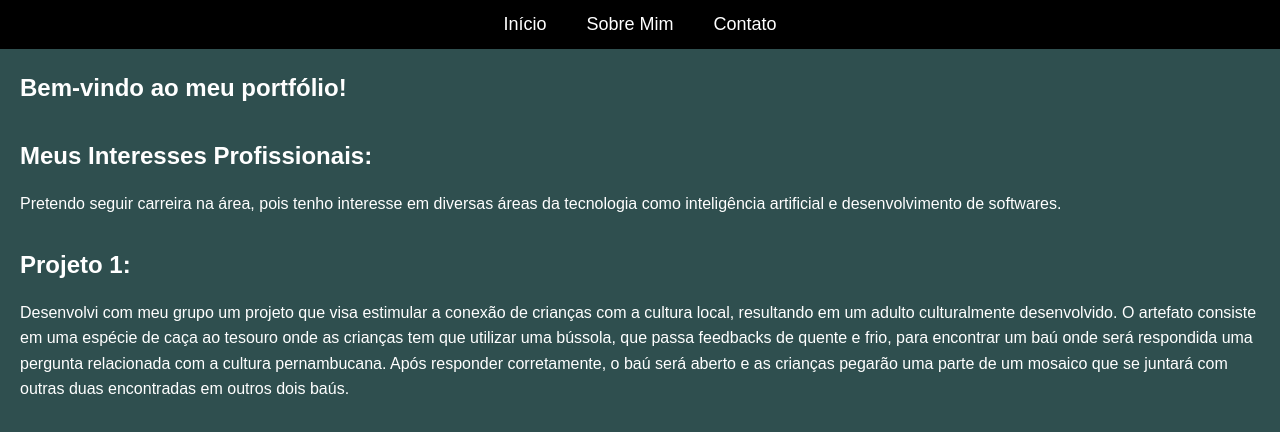
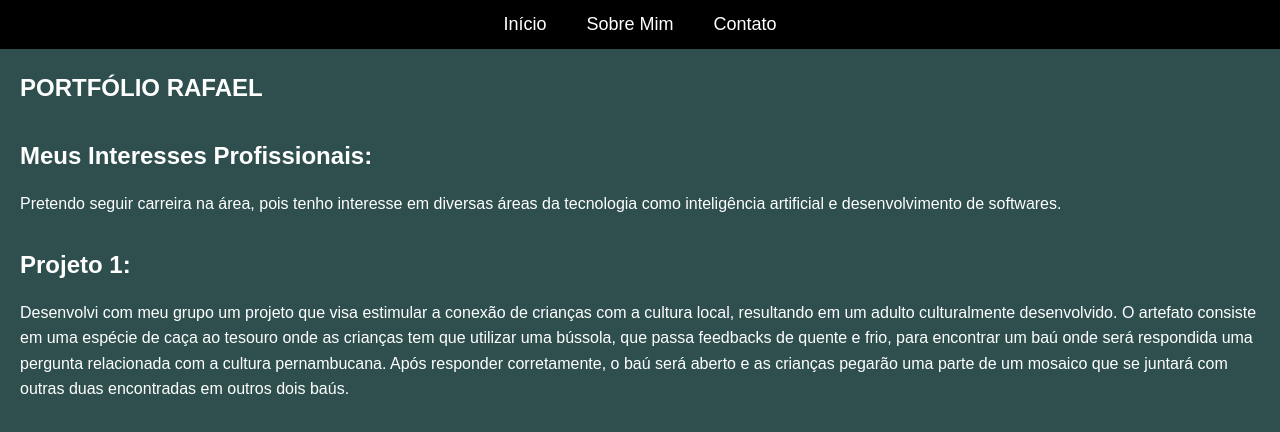
Before and after one commit to rafaelcf29/Portfolio, a plain HTML site: page index.html in a window 1280 px wide. Drawn offline with Linux system fonts and the light colour scheme.

Commit message:
Update index.html

```diff
--- a/index.html
+++ b/index.html
@@ -4,7 +4,7 @@
     <meta charset="UTF-8">
     <meta name="viewport" content="width=device-width, initial-scale=1.0">
     <meta http-equiv="X-UA-Compatible" content="ie=edge">
-    <title>Meu Portfólio</title>
+    <title>Portfólio Rafael Fernandes</title>
     <link rel="stylesheet" href="style.css">
 </head>
 <body>
@@ -19,7 +19,7 @@
     </header>
     <main>
         <section class="intro">
-            <h1>Bem-vindo ao meu portfólio!</h1>
+            <h1>PORTFÓLIO RAFAEL</h1>
             <p></p>
         </section>
         <section class="interesses">
```
